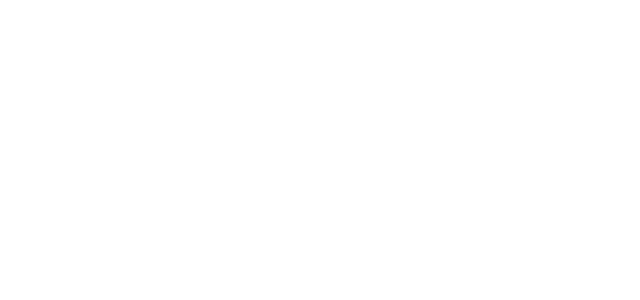
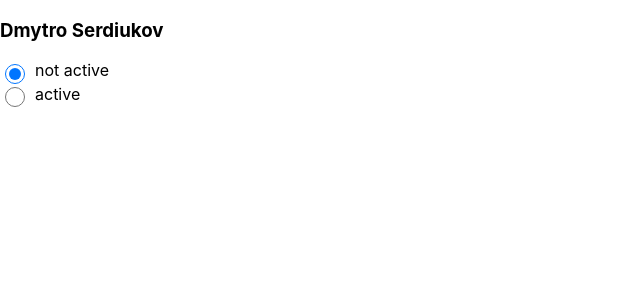
Before and after one commit to DmytroSerdiukov/EmployessBirthday, a React (Create React App) app: page / in a window 1280 px wide. Shown: the top 300 px of the page, without its empty margins (0-640 px from the left). Built offline with nearby package versions, Linux system fonts and the light colour scheme.

Commit message:
feature: Employee component

```diff
--- a/src/App.tsx
+++ b/src/App.tsx
@@ -1,5 +1,6 @@
 import axios from "axios";
 import React, { useEffect } from "react";
+import Employee from "./components/Employee";
 
 function App() {
   // useEffect(() => {
@@ -9,7 +10,11 @@
   //   };
   //   getUsersData();
   // });
-  return <div></div>;
+  return (
+    <div>
+      <Employee />
+    </div>
+  );
 }
 
 export default App;
--- /dev/null
+++ b/src/components/Employee.tsx
@@ -0,0 +1,40 @@
+import React, { useState } from "react";
+import Radio from "./Radio";
+
+//do refactor after passing real user data (firstName, lastName)
+
+const Employee: React.FC = () => {
+  const [val, setValue] = useState<boolean>();
+
+  const setEmployeeStatus = (status: boolean) => {
+    setValue(status);
+  };
+  return (
+    <div style={{ display: "flex", flexDirection: "column" }}>
+      <h3
+        style={{
+          color: val === true ? "blue" : "black",
+        }}
+      >
+        Dmytro Serdiukov
+      </h3>
+      <Radio
+        htmlFor={"notActive"}
+        label={"not active"}
+        id={"notActive"}
+        callback={setEmployeeStatus}
+        value={"false"}
+        defaultChecked
+      />
+      <Radio
+        htmlFor={"active"}
+        label={"active"}
+        id={"active"}
+        callback={setEmployeeStatus}
+        value={"true"}
+      />
+    </div>
+  );
+};
+
+export default Employee;
```
